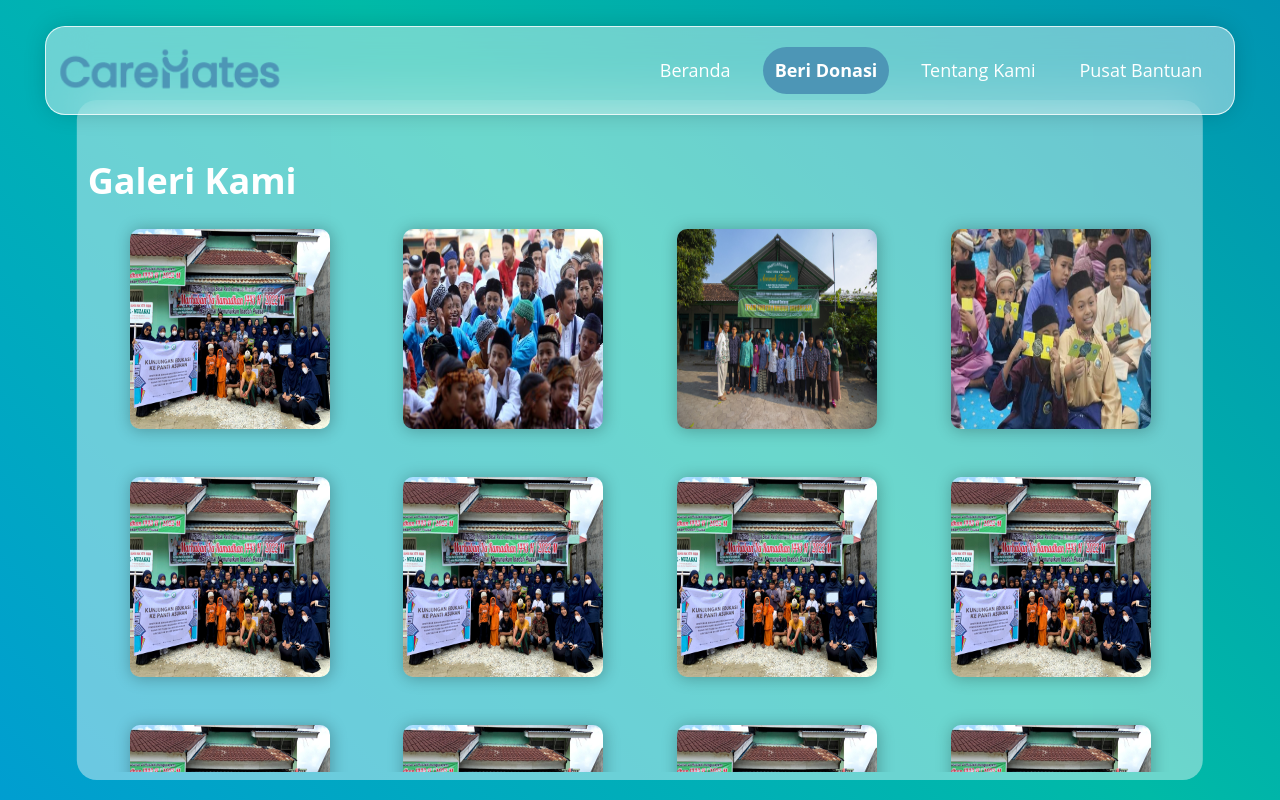
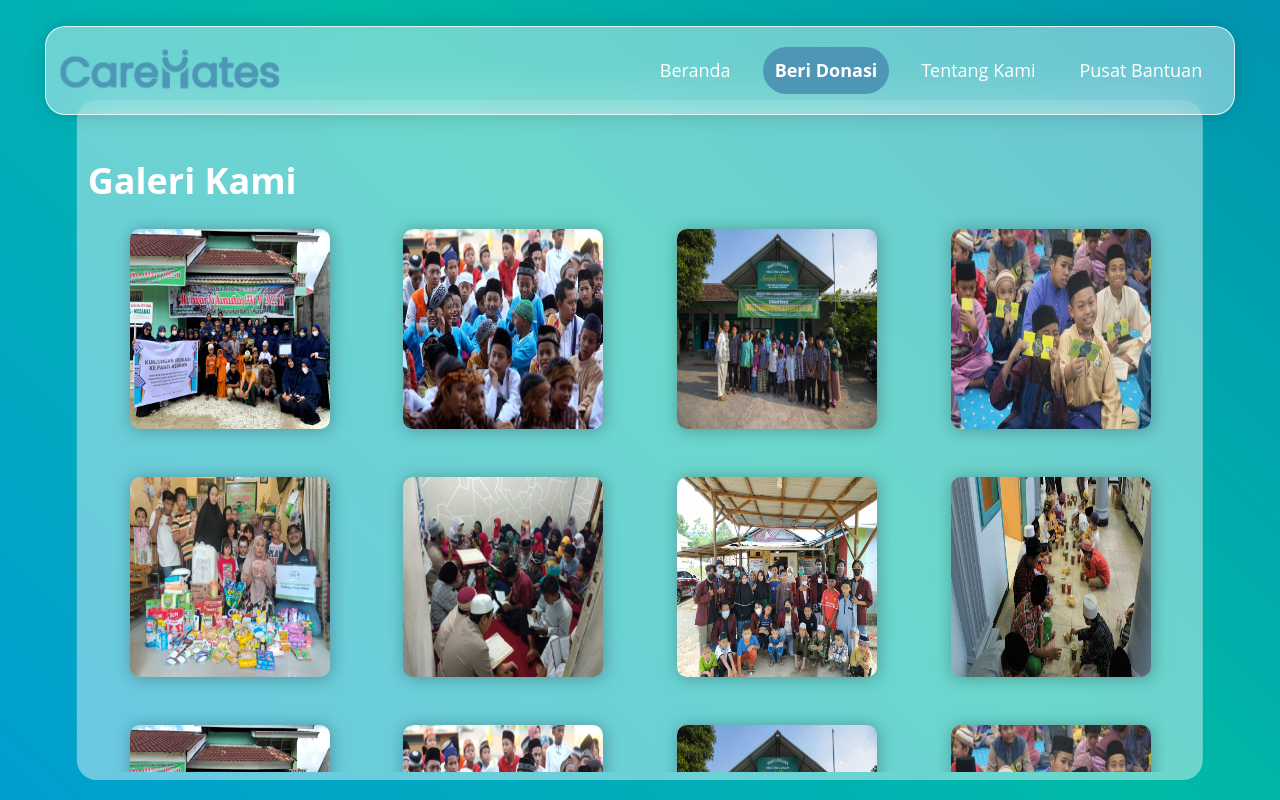
Before and after one commit to naufalkamil/Caremates_Massive_A2, a React (Vite) app in the folder frontend/: page /galeripanti in a window 1280 px wide. Built offline with nearby package versions, Linux system fonts and the light colour scheme.

Commit message:
update galeri

```diff
--- a/frontend/src/pages/Galeripanti.jsx
+++ b/frontend/src/pages/Galeripanti.jsx
@@ -4,6 +4,10 @@ import galeri1 from '../img/img-galeri/galeri1.jpg';
 import galeri2 from '../img/img-galeri/galeri2.jpg';
 import galeri3 from '../img/img-galeri/galeri3.jpg';
 import galeri4 from '../img/img-galeri/galeri4.jpg';
+import galeri5 from '../img/img-galeri/galeri5.jpg';
+import galeri6 from '../img/img-galeri/galeri6.jpg';
+import galeri7 from '../img/img-galeri/galeri7.jpg';
+import galeri8 from '../img/img-galeri/galeri8.jpg';
 
 const Galeripanti = () => {
   const [text, setText] = useState('');
@@ -79,37 +83,37 @@ const Galeripanti = () => {
               <img src={galeri4} alt="galeri1" style={imgStyle}/>
             </div>
             <div className="col text-center pb-5">
-              <img src={galeri1} alt="galeri1" style={imgStyle}/>
+              <img src={galeri5} alt="galeri1" style={imgStyle}/>
+            </div>
+            <div className="col text-center pb-5">
+              <img src={galeri6} alt="galeri1" style={imgStyle}/>
+            </div>
+            <div className="col text-center pb-5">
+              <img src={galeri7} alt="galeri1" style={imgStyle}/>
+            </div>
+            <div className="col text-center pb-5">
+              <img src={galeri8} alt="galeri1" style={imgStyle}/>
             </div>
             <div className="col text-center pb-5">
               <img src={galeri1} alt="galeri1" style={imgStyle}/>
             </div>
             <div className="col text-center pb-5">
-              <img src={galeri1} alt="galeri1" style={imgStyle}/>
+              <img src={galeri2} alt="galeri1" style={imgStyle}/>
             </div>
             <div className="col text-center pb-5">
-              <img src={galeri1} alt="galeri1" style={imgStyle}/>
+              <img src={galeri3} alt="galeri1" style={imgStyle}/>
             </div>
             <div className="col text-center pb-5">
-              <img src={galeri1} alt="galeri1" style={imgStyle}/>
+              <img src={galeri4} alt="galeri1" style={imgStyle}/>
             </div>
             <div className="col text-center pb-5">
-              <img src={galeri1} alt="galeri1" style={imgStyle}/>
+              <img src={galeri5} alt="galeri1" style={imgStyle}/>
             </div>
             <div className="col text-center pb-5">
-              <img src={galeri1} alt="galeri1" style={imgStyle}/>
+              <img src={galeri6} alt="galeri1" style={imgStyle}/>
             </div>
             <div className="col text-center pb-5">
-              <img src={galeri1} alt="galeri1" style={imgStyle}/>
-            </div>
-            <div className="col text-center pb-5">
-              <img src={galeri1} alt="galeri1" style={imgStyle}/>
-            </div>
-            <div className="col text-center pb-5">
-              <img src={galeri1} alt="galeri1" style={imgStyle}/>
-            </div>
-            <div className="col text-center pb-5">
-              <img src={galeri1} alt="galeri1" style={imgStyle}/>
+              <img src={galeri7} alt="galeri1" style={imgStyle}/>
             </div>
           </div>
         </div>
```
Also changed, not shown: frontend/src/img/img-galeri/galeri9.jpg (deleted).
